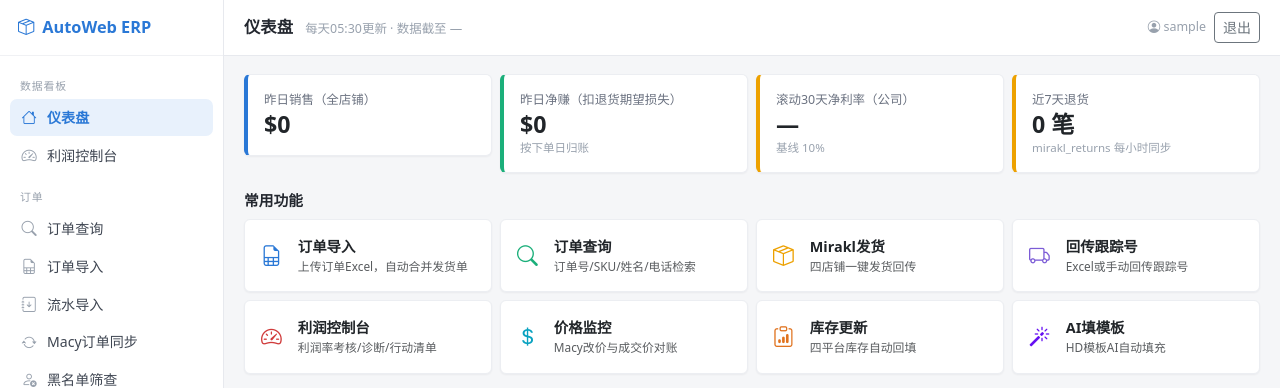
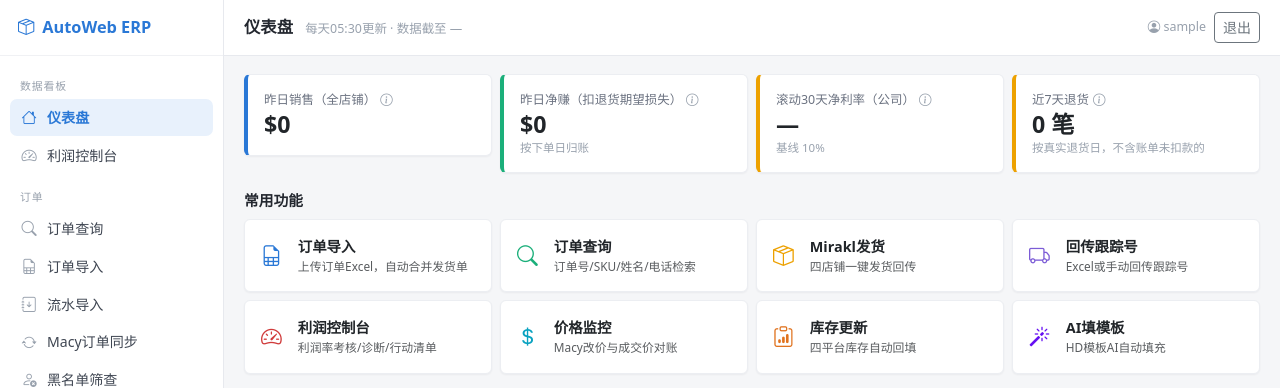
Before and after one commit to mrrssg/Wu-han-ling-hai., a Flask app: page / in a window 1280 px wide. Shown: the top 388 px of the page. Run offline with Flask 3, Linux system fonts and the light colour scheme; the visitor is signed in with stand-in values (Sample User, id 1); data that the repository does not hold is empty.

Commit message:
dashboard: add info popovers explaining each KPI's formula and data source
Co-Authored-By: Claude Fable 5 <noreply@anthropic.com>

```diff
--- a/app/templates/index.html
+++ b/app/templates/index.html
@@ -15,29 +15,35 @@
 .quick:hover .card { box-shadow: 0 4px 14px rgba(16,24,40,.1); transform: translateY(-1px); }
 .quick i { font-size: 1.3rem; }
 .sec-title { font-weight: 600; font-size: .92rem; color: #23272f; }
+.pc-i { cursor:pointer; color:#98a1ad; margin-left:4px; text-decoration:none; }
+.pc-i:hover { color:#2a78d6; }
+.popover { max-width: 360px; }
+.popover-body { font-size:.82rem; line-height:1.5; }
+.popover-body .src { color:#52514e; background:#f6f6f4; border-radius:4px;
+  padding:4px 8px; margin-top:6px; display:block; }
 </style>
 
 {# ---------- KPI ---------- #}
 <div class="row g-2 mb-3">
   <div class="col-6 col-lg-3"><div class="card kpi-card p-3">
-    <div class="l">昨日销售（全店铺）</div>
+    <div class="l">昨日销售（全店铺）<a class="pc-i bi bi-info-circle" tabindex="0" data-help="sale1d"></a></div>
     <div class="v">${{ '{:,.0f}'.format(kpi.sale_1d) }}</div>
     <div class="s">{{ kpi.trend_date or '' }}</div>
   </div></div>
   <div class="col-6 col-lg-3"><div class="card kpi-card p-3" style="border-left-color:{{ '#1baf7a' if kpi.net_1d >= 0 else '#d03b3b' }}">
-    <div class="l">昨日净赚（扣退货期望损失）</div>
+    <div class="l">昨日净赚（扣退货期望损失）<a class="pc-i bi bi-info-circle" tabindex="0" data-help="net1d"></a></div>
     <div class="v {{ 'text-danger' if kpi.net_1d < 0 }}">${{ '{:,.0f}'.format(kpi.net_1d) }}</div>
     <div class="s">按下单日归账</div>
   </div></div>
   <div class="col-6 col-lg-3"><div class="card kpi-card p-3" style="border-left-color:{{ '#1baf7a' if kpi.margin30 is not none and kpi.margin30 >= 0.10 else '#eda100' }}">
-    <div class="l">滚动30天净利率（公司）</div>
+    <div class="l">滚动30天净利率（公司）<a class="pc-i bi bi-info-circle" tabindex="0" data-help="m30"></a></div>
     <div class="v">{{ '%.1f%%' % (kpi.margin30 * 100) if kpi.margin30 is not none else '—' }}</div>
     <div class="s">基线 10%</div>
   </div></div>
   <div class="col-6 col-lg-3"><div class="card kpi-card p-3" style="border-left-color:#eda100">
-    <div class="l">近7天退货</div>
+    <div class="l">近7天退货<a class="pc-i bi bi-info-circle" tabindex="0" data-help="ret7"></a></div>
     <div class="v">{{ kpi.returns_7d }} 笔</div>
-    <div class="s">mirakl_returns 每小时同步</div>
+    <div class="s">按真实退货日，不含账单未扣款的</div>
   </div></div>
 </div>
 
@@ -83,3 +89,38 @@
 </div>
 
 {% endblock %}
+
+{% block scripts %}
+<script>
+const HELP = {
+  sale1d: {t:'昨日销售怎么算', b:
+    '所有<b>下单时间=昨天</b>的订单的「售价」求和（售价=整单总价，不乘数量）。'+
+    '全部店铺、三个运营都算；剔除取消单/BestBuy-Delphi/Walmart/供应商为空。<br>'+
+    '⚠️ 这是今早05:30时飞书里已记到的昨天订单——晚同步进飞书的单，明早重算自动补上，'+
+    '所以最近一两天的数字还会往上修。'+
+    '<span class="src"><b>数据源</b>：飞书「订单丨📦Mysql订单数据库」→ profit_trend_daily.sale_1d（每天05:30回溯重建120天）</span>'},
+  net1d: {t:'昨日净赚怎么算', b:
+    '昨天下单的订单里：非退货单的利润（实际优先，账单没到用预估）合计，'+
+    '减去昨天下单且已申请退货的单的<b>期望损失</b>（按回收率/海外仓规则折算）。<br>'+
+    '按下单日归账，不是按到账日。'+
+    '<span class="src"><b>数据源</b>：profit_trend_daily.net_1d，口径同利润控制台趋势图</span>'},
+  m30: {t:'滚动30天净利率', b:
+    '最近30天全部订单：（非退货毛利 − 退货期望损失）÷ 销售额。'+
+    '和利润控制台首页第一张卡是同一个数。<br>'+
+    '注意：不含链梯未成熟预扣，考核达标看利润控制台的90天口径。'+
+    '<span class="src"><b>数据源</b>：profit_trend_daily.rolling30_margin</span>'},
+  ret7: {t:'近7天退货口径', b:
+    '按<b>真实退货日</b>（mirakl_returns 的创建时间）统计最近7天的退货申请，'+
+    '不含「账单显示没扣款」的（那些按正常单算）。'+
+    '<span class="src"><b>数据源</b>：return_case 台账（每天05:30重建）× mirakl_returns（每小时同步）</span>'},
+};
+document.addEventListener('DOMContentLoaded', () => {
+  document.querySelectorAll('[data-help]').forEach(el => {
+    const h = HELP[el.dataset.help];
+    if (!h) return;
+    new bootstrap.Popover(el, {title:h.t, content:h.b, html:true,
+      trigger:'focus', placement:'bottom', container:'body'});
+  });
+});
+</script>
+{% endblock %}
```
